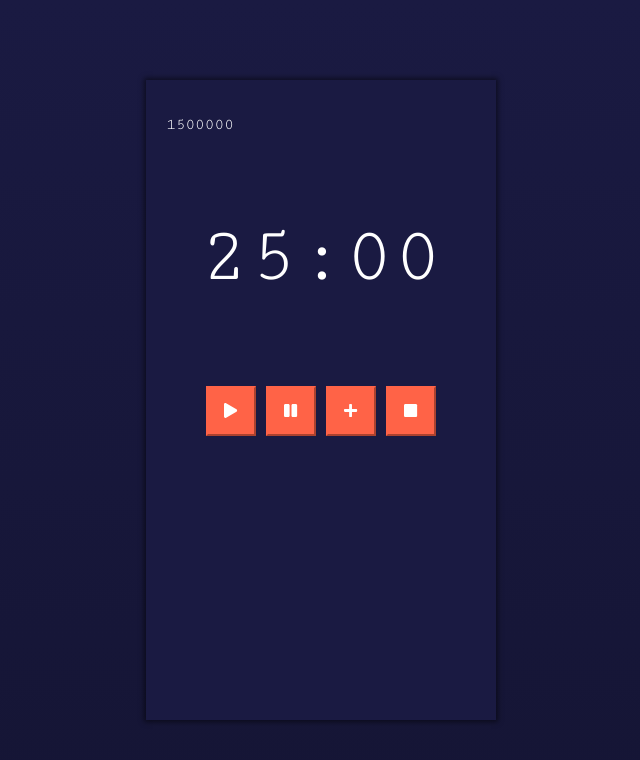
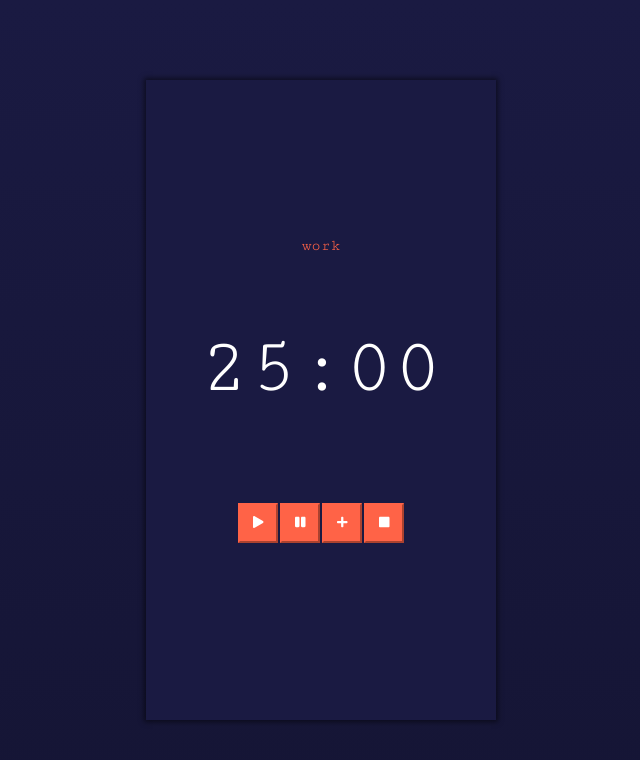
Before and after one commit to fmammoli/pomodoro-timer, a React (Create React App) app: page / in a window 1280 px wide. Shown: the top 760 px of the page, without its empty margins (319-959 px from the left). Built offline with nearby package versions, Linux system fonts and the light colour scheme.

Commit message:
add rest interval logic

```diff
--- a/src/components/Button/index.js
+++ b/src/components/Button/index.js
@@ -1,15 +1,15 @@
 import styled from 'styled-components';
 
 const Button = styled.button`
-  width: 50px;
-  height: 50px;
+  width: 40px;
+  height: 40px;
   background-color: tomato;
   border-color: tomato;
   color: #fff;
-  font-size: 15px;
+  font-size: 12px;
   text-align: center;
   line-height: 30px;
-  margin: 5px;
+  margin: 1px;
   //border-radius: 50%;
   &:focus {
     outline: 0;
--- a/src/components/Countdown/index.js
+++ b/src/components/Countdown/index.js
@@ -7,23 +7,23 @@ import { faPause, faPlay, faPlus, faStop } from "@fortawesome/free-solid-svg-ico
 
 const Countdown = () => {
 
-  const [ ms, setMs ] = React.useState(25*60*1000);
+  const workingIntervalDuration = 25*60*1000;
+  const restIntervalDuration = 5*60*1000;
+
+  //const [ ms, setMs ] = React.useState(25*60*1000);
+  const [ ms, setMs ] = React.useState(workingIntervalDuration);
   const [ timer, setTimer ] = React.useState(null);
 
   // flag para saber se já está rodando o timer
   const [ timerActive, setTimerActive ] = React.useState(false);
 
-  // referência para calcular delay
-  const initialTime = React.useRef();
-
-  // referencia setTinverval
-  const intervalRef = React.useRef();
-
+  // status: work or rest
+  const [ workingTime, setWorkingTime ] = React.useState(true);
 
   function msToMinutesAndSeconds(ms) {
     var minutes = Math.floor(ms / 60000);
     var seconds = ((ms % 60000) / 1000).toFixed(0);
-    return minutes + ":" + (seconds < 10 ? '0' : '') + seconds;
+    return (minutes < 10 ? '0' : '' ) + minutes + ":" + (seconds < 10 ? '0' : '') + seconds;
   }
 
   function updateTimer(ms) {
@@ -40,18 +40,32 @@ const Countdown = () => {
   React.useEffect( () => {
 
     if(timerActive) {
-      initialTime.current = Date.now();
-      intervalRef.current = setInterval ( ()=>{
+      const initialTime = Date.now();
+      const intervalFnc = setInterval ( ()=>{
         const currentTime = Date.now();
-        const accurateDelay = currentTime - initialTime.current;
+        const accurateDelay = currentTime - initialTime;
 
         setMs( ms => ms - accurateDelay);
+
+        if( ms <= 0) {
+          updateTimer(0);
+          if( workingTime ) {
+            setMs(restIntervalDuration);
+          } else {
+            setMs(workingIntervalDuration);
+          }
+          setTimeout( () => {
+            setWorkingTime(!workingTime)
+          }, 1000);
+          return;
+        }
         updateTimer(ms);
+
 
       }, 1000);
 
       return () => {
-        clearInterval(intervalRef.current);
+        clearInterval(intervalFnc);
       }
     } else {
       updateTimer(ms);
@@ -60,6 +74,10 @@ const Countdown = () => {
 
 
   function startTimer() {
+    if(!timerActive) {
+      setMs( ms => ms - 1000 );
+      updateTimer(ms);
+    }
     setTimerActive(true);
   }
 
@@ -73,17 +91,23 @@ const Countdown = () => {
 
   function stopTimer() {
     setTimerActive(false);
-    setMs(25*60*1000);
-    updateTimer(25*60*1000);
+    setMs(workingIntervalDuration);
+    updateTimer(workingIntervalDuration);
+    setWorkingTime(true);
   }
 
   return (
     <>
-      <p>{ms}</p>
 
-      <p style={{ fontSize: '5em', textAlign: 'center' }}>{timer}</p>
+      <p style={{ margin: '0' ,color: 'tomato', textAlign: 'center'}}>
+        {workingTime ? 'work' : 'rest'}
+      </p>
 
-      <div style={{ display: 'flex', justifyContent: 'center'}}>
+      <p style={{ margin: '70px 0', fontSize: '5em', textAlign: 'center' }}>
+        {timer}
+      </p>
+
+      <div style={{ margin: '20px 0', display: 'flex', justifyContent: 'center'}}>
         <Button onClick={startTimer} >
           <FontAwesomeIcon icon={faPlay} />
         </Button>
@@ -99,6 +123,7 @@ const Countdown = () => {
         <Button onClick={stopTimer} >
           <FontAwesomeIcon icon={faStop} />
         </Button>
+
       </div>
 
     </>
--- a/src/components/TimerWrapper/index.js
+++ b/src/components/TimerWrapper/index.js
@@ -5,8 +5,12 @@ const TimerWrapper = styled.div`
   height: 80vh;
   background-color: #1a1a42;
   box-shadow: 0px 0px 5px 2px rgba(0,0,0,0.5);
-  padding: 20px;
+  /* padding: 20px; */
   margin: auto;
+  display: flex;
+  justify-content: center;
+  align-items: center;
+  flex-direction: column;
   @media only screen and (max-width: 768px) {
     width: 100vw;
     height: 100vh;
```
Also changed, not shown: 6 other files (tests, documents, lock files or other folders).
